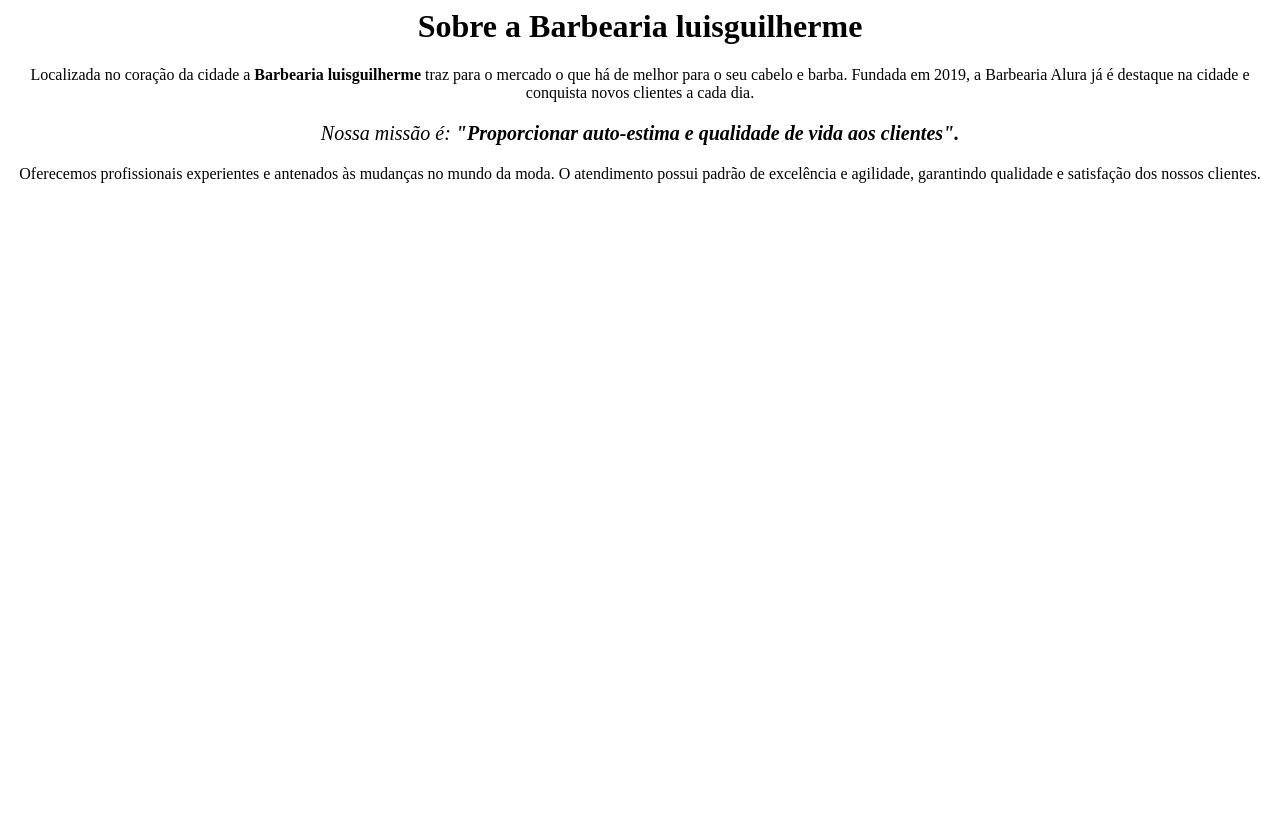
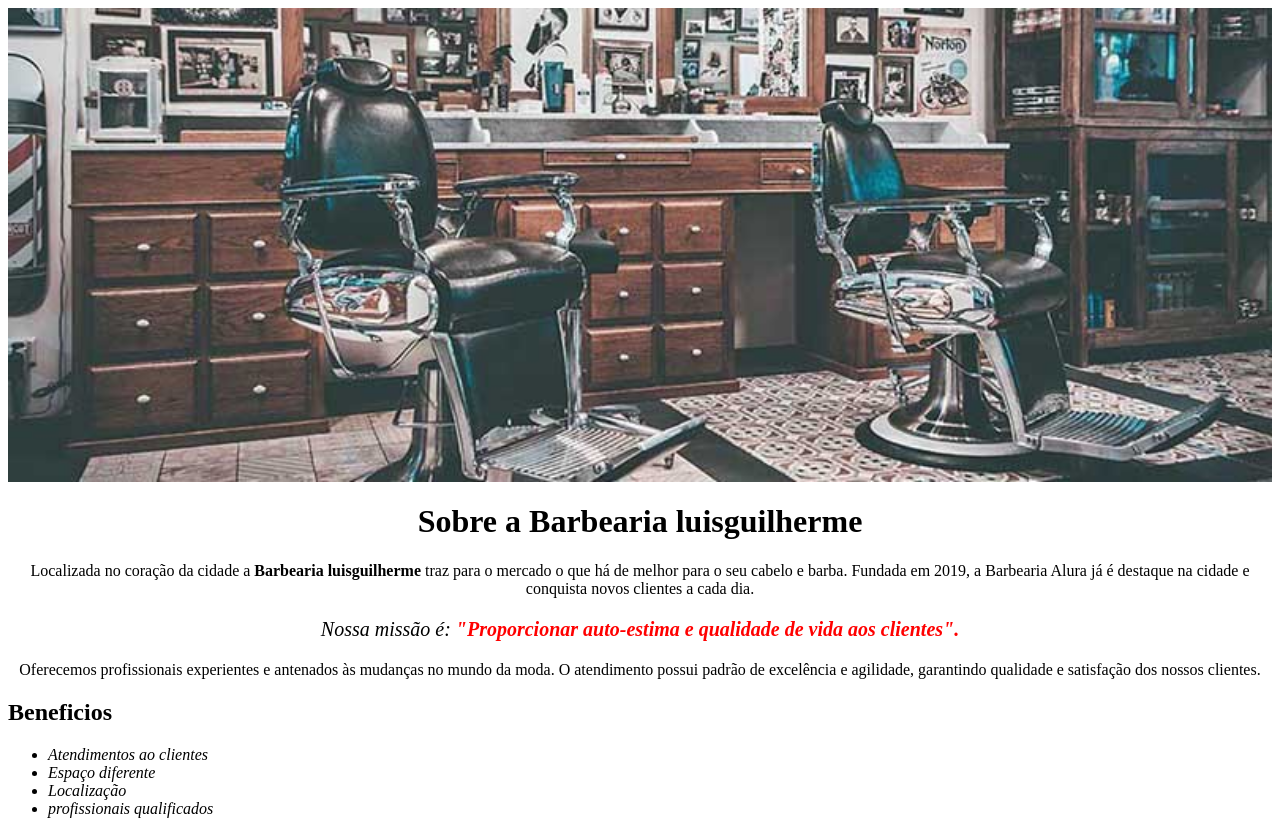
Before and after one commit to uots000/primeiro-repositorio, a plain HTML site: page index.html in a window 1280 px wide. Before the commit the page ends 800 px from the top, so only its background shows below. Drawn offline with Linux system fonts and the light colour scheme.

Commit message:
atualização

```diff
--- a/index.html
+++ b/index.html
@@ -5,19 +5,22 @@
   <head>
   <title>Barbearia luisguilherme</title>
   <link rel="stylesheet" href="style.css">
-
-   <style>
-
-    </style>
   </head>
 
   <body>
-    <h1 style="text-align:center"; background:#cccccc">Sobre a Barbearia luisguilherme</h1>
+    <img id="banner"src="banner.jpg">
+    <h1>Sobre a Barbearia luisguilherme</h1>
    <p>Localizada no coração da cidade a <strong>Barbearia luisguilherme</strong> traz para o mercado o que há de melhor para o seu cabelo e barba. Fundada em 2019, a Barbearia Alura já é destaque na cidade e conquista novos clientes a cada dia.</p>
 
-   <p style="font-size: 20px;"><em>Nossa missão é: <strong>"Proporcionar auto-estima e qualidade de vida aos clientes".</strong></em></p>
+   <p id="missao"><em>Nossa missão é: <strong>"Proporcionar auto-estima e qualidade de vida aos clientes".</strong></em></p>
 
    <p>Oferecemos profissionais experientes e antenados às mudanças no mundo da moda. O atendimento possui padrão de excelência e agilidade, garantindo qualidade e satisfação dos nossos clientes.</p>
+    <h2>Beneficios</h2>
+    <ul>
+      <li class=itens>Atendimentos ao clientes</li>
+      <li class=itens>Espaço diferente</li>
+      <li class=itens>Localização</li>
+      <li class=itens>profissionais qualificados</li>
+    </ul>
   </body>
-
 </html>
--- a/style.css
+++ b/style.css
@@ -1,3 +1,21 @@
+body{
+  backgraund:#cccccc
+}
+#banner{
+  width:100%
+}
+h1{
+  text-align:center
+}
 p{
     text-align:center
-     }
+  }
+#missao{
+  font-size: 20px
+}
+em strong{
+  color:#FF0000
+}
+.itens{
+  font-style:italic
+}
```
Also changed, not shown: banner.jpg (added).
